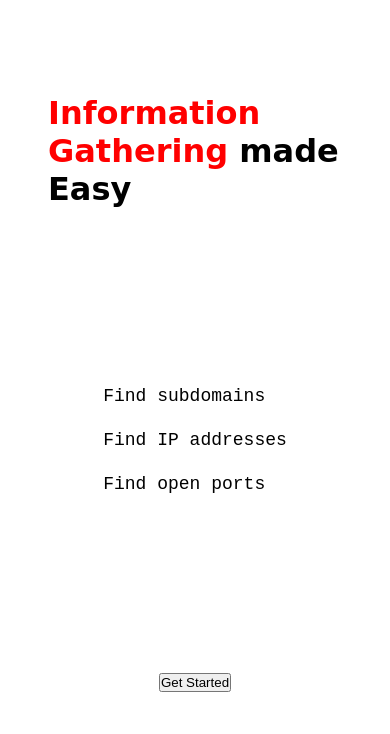
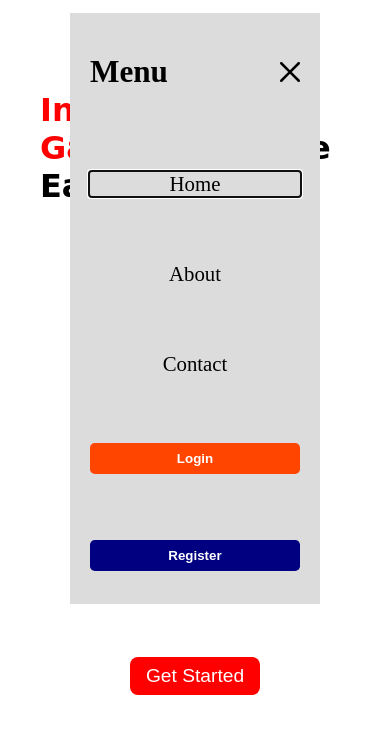
Before and after one commit to BulumkoJele/AutoReconApp, a website: page public/index.html in a window 390 px wide. Both pictures are taken after a click on the picture 353 px from the left and 28 px from the top of the page. Shown: the part 48-782 px from the top of the page. Drawn offline with Linux system fonts and the light colour scheme.

Commit message:
second-to-last-touchups
Small navigation, frontend security

```diff
--- a/public/index.html
+++ b/public/index.html
@@ -25,13 +25,14 @@
             <img src="./static/icons/menu-burger.svg" id="menu-icon"  alt="" width="25">
         </div>
     </header>
-    <div id="menu-nav">
+    <dialog >
+        <h2><span>Menu</span><img src="./static/icons/cross.svg" id="small-nav" alt="" width="20"></h2>
         <a href="/">Home</a>
         <a href="/about">About</a>
         <a href="/contact">Contact</a>
         <button id="menu-login">Login</button>
         <button id="menu-register">Register</button>
-    </div>
+    </dialog>
     <main>
         <h1><span>Information Gathering</span> made Easy</h1>
         <ul>
@@ -50,19 +51,19 @@
             <form action="/register" method="post">
                 <div>
                     <label for="name">Username</label>
-                    <input type="text" id="name" name="name">
+                    <input type="text" id="name" name="name" required>
                 </div>
                 <div>
                     <label for="register-email">Email</label>
-                    <input type="email" id="register-email" name="email">
+                    <input type="email" id="register-email" name="email" required>
                 </div>
                 <div>
                     <label for="register-password">Password</label>
-                    <input type="password" id="register-password" name="password">
+                    <input type="password" id="register-password" name="password" required>
                 </div>
                 <div>
                     <label for="password2">Confirm Password</label>
-                    <input type="password" id="password2" name="password2">
+                    <input type="password" id="password2" name="password2" required>
                 </div>
                 <div>
                     <input type="submit" value="Register">
@@ -78,11 +79,11 @@
             <form action="/login" method="post">
                 <div>
                     <label for="login-email">Email</label>
-                    <input type="email" id="login-email" name="email">
+                    <input type="email" id="login-email" name="email" required>
                 </div>
                 <div>
                     <label for="login-password">Password</label>
-                    <input type="password" id="login-password" name="password">
+                    <input type="password" id="login-password" name="password" required>
                 </div>
 
                 <div>
@@ -101,11 +102,14 @@
         const navLoginBtn = document.getElementById('nav-login')
         const menuLoginBtn = document.getElementById('menu-login')
         const dialogLoginBtn = document.getElementById('dialog-login')
+
+        const smallNavLogin = document.getElementById('menu-login')
+        const smallNavRegister = document.getElementById('menu-register')
         // Auth forms
-        const registerDialog = document.getElementsByTagName('dialog')[0]
-        const loginDialog = document.getElementsByTagName('dialog')[1]
+        const registerDialog = document.getElementsByTagName('dialog')[1]
+        const loginDialog = document.getElementsByTagName('dialog')[2]
         // Auth form button events
-        const regBtns = [heroRegisterBtn,menuRegisterBtn,dialogRegisterBtn]
+        const regBtns = [heroRegisterBtn,menuRegisterBtn,dialogRegisterBtn,smallNavRegister]
         for(let regBtn of regBtns){
             regBtn.addEventListener('click',()=>{
                 if(loginDialog.hasAttribute('open')){
@@ -114,7 +118,7 @@
                 registerDialog.show()
             })
         }
-        const logBtns = [navLoginBtn,menuLoginBtn,dialogLoginBtn]
+        const logBtns = [navLoginBtn,menuLoginBtn,dialogLoginBtn,smallNavLogin]
         for(let logBtn of logBtns){
             logBtn.addEventListener('click',()=>{
                 if(registerDialog.hasAttribute('open')){
@@ -132,8 +136,16 @@
             })
         }
         // Menu button
+        const nav = document.getElementsByTagName('dialog')[0]
         const menuBtn = document.getElementById('menu-icon')
         menuBtn.addEventListener('click',()=>{
+
+            nav.show()
+            nav.classList.add('menu-nav')
+        })
+        const closeSmallMenu = document.getElementById('small-nav')
+            closeSmallMenu.addEventListener('click',()=>{
+                nav.style.display = 'none'
 
         })
 
--- a/public/static/css/index.css
+++ b/public/static/css/index.css
@@ -80,15 +80,23 @@ dialog h2{
 #login-dialog{
     min-height: 50vh;
 }
+#hero-register{
+    padding: .5rem 1rem;
+    background-color: red;
+    color: white;
+    border: none;
+    font-size: 1.2rem;
+    border-radius: 8px;
+}
 #menu{
-    display: none;
-}
-#menu-nav{
     display: none;
 }
 @media screen and (max-width:767px) {
     body{
         padding: 0 1.5rem;
+    }
+    dialog{
+        -webkit-padding-start: .5rem;
     }
     #navigation{
         display: none;
@@ -97,21 +105,41 @@ dialog h2{
         display: block;
         align-content: end;
     }
-    #menu-nav{
+    header+dialog{
+        width: 250px;
+        padding: 0 20px;
+    }
+    .menu-nav{
         display: flex;
         flex-direction: column;
         justify-content: space-around;
         min-height: 70vh;
         font-size: 1.3rem;
         background-color: gainsboro;
-        display: none;
+
     }
-    #menu-nav a{
+    .menu-nav a{
         color: black;
         text-align: center;
     }
+    .menu-nav button{
+        padding: .5rem;
+        font-weight: 700;
+        color: white;
+        border: none;
+        border-radius: .3rem;
+    }
+    .menu-nav button:first-of-type{
+        background-color: orangered;
+
+
+    }
+    .menu-nav button:nth-of-type(2){
+        background-color: navy;
+
+    }
     main{
-        padding: 0 1.5rem;
+        padding: 0 1rem;
     }
 
 }
--- a/server.js
+++ b/server.js
@@ -64,6 +64,7 @@ app.post('/login',async (req, res)=>{
 })
 
 app.get('/gather', (req, res)=>{
+
     res.sendFile(__dirname+'/public/'+'gather.html')
 })
 app.post('/gather', async (req, res)=>{
```
Also changed, not shown: public/gather.html (+9 -6 lines).
